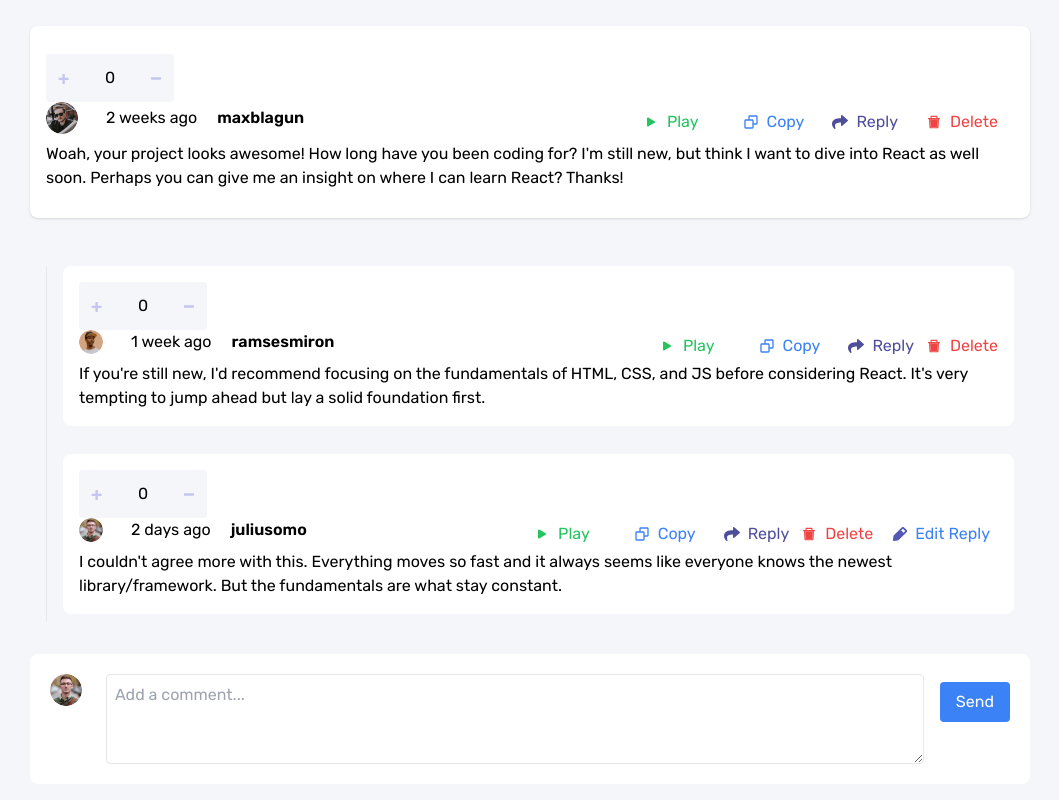
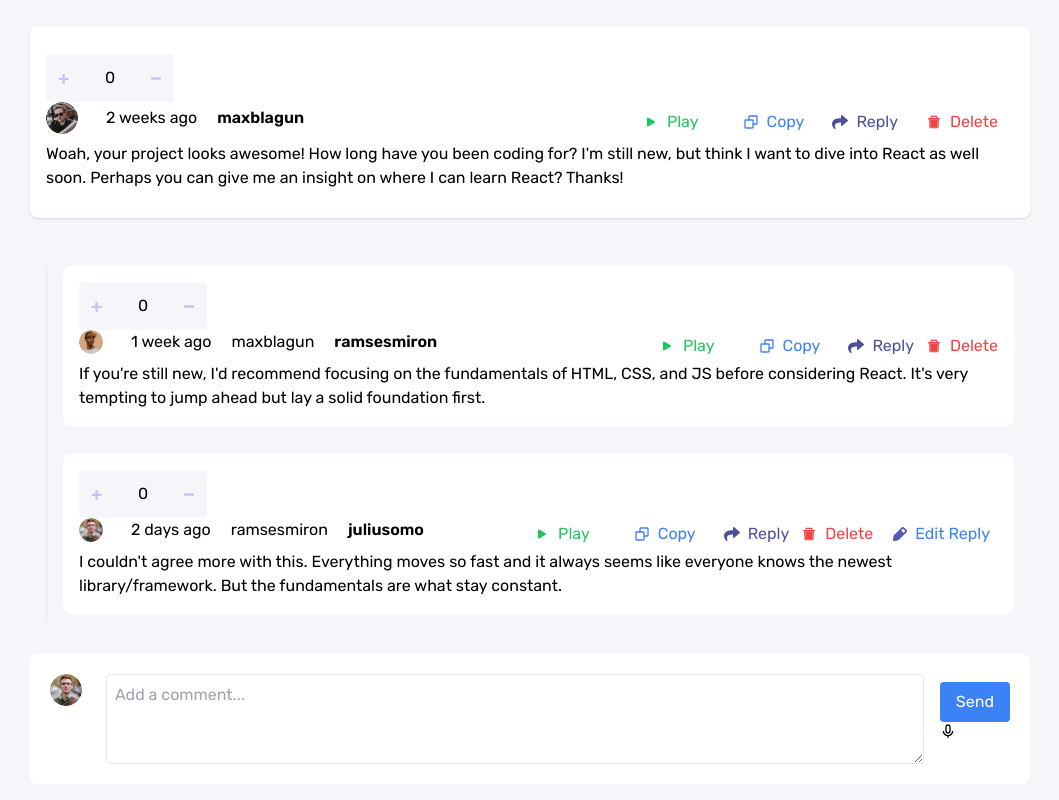
Before and after one commit to olayinka06-dev/Interactive-chat-app, a Next.js app: page /practice in a window 1280 px wide. Shown: the part 246-1046 px from the top of the page, without its empty margins (110-1169 px from the left). Built offline with nearby package versions, Linux system fonts and the light colour scheme.

Commit message:
Integrating voice note

```diff
--- a/src/components/interactive_chat/CommentForm.jsx
+++ b/src/components/interactive_chat/CommentForm.jsx
@@ -1,6 +1,7 @@
 "use client";
 import React, { useState, useEffect } from "react";
 import { useInteractiveChatContext } from "../provider/Context";
+import { BiMicrophone, BiMicrophoneOff } from "react-icons/bi";
 
 const CommentForm = () => {
   const { chatData } = useInteractiveChatContext();
@@ -39,6 +40,17 @@ const CommentForm = () => {
         >
           Send
         </button>
+        <div>
+          {chatData.isRecording ? (
+            <button onClick={chatData.stopRecording}>
+              <BiMicrophoneOff />
+            </button>
+          ) : (
+            <button onClick={chatData.startRecording}>
+              <BiMicrophone />
+            </button>
+          )}
+        </div>
       </div>
     </form>
   );
--- a/src/components/interactive_chat/Reply.jsx
+++ b/src/components/interactive_chat/Reply.jsx
@@ -13,7 +13,7 @@ import { MdOutlineMoreVert } from "react-icons/md";
 const Reply = () => {
   const { chatData } = useInteractiveChatContext();
   const { comment } = useCommentContext();
-  const { reply, handleReplySubmit } = useReplyContext();
+  const { reply } = useReplyContext();
 
   const showDeleteButton = chatData.isCommentBySpecificUsers(comment);
 
@@ -73,6 +73,7 @@ const Reply = () => {
               className="w-6 h-6 rounded-full mr-2"
             />
             <span>{reply.createdAt}</span>
+            <span>{reply.replyingTo}</span>
             <span className="font-semibold">{reply.user.username}</span>
           </div>
           <div className="flex justify-end md:items-center gap-3">
--- /dev/null
+++ b/src/components/interactive_chat/Voice.jsx
@@ -0,0 +1,54 @@
+"use client";
+import React, { useState, useRef } from "react";
+import { BiMicrophone, BiMicrophoneOff, BiStop } from "react-icons/bi";
+
+const VoiceRecorder = () => {
+  const [isRecording, setIsRecording] = useState(false);
+  const [audioUrl, setAudioUrl] = useState(null);
+  const mediaRecorder = useRef(null);
+  const audioChunks = useRef([]);
+
+  const startRecording = async () => {
+    const stream = await navigator.mediaDevices.getUserMedia({ audio: true });
+    mediaRecorder.current = new MediaRecorder(stream);
+
+    mediaRecorder.current.ondataavailable = (event) => {
+      if (event.data.size > 0) {
+        audioChunks.current.push(event.data);
+      }
+    };
+
+    mediaRecorder.current.onstop = () => {
+      const audioBlob = new Blob(audioChunks.current, { type: "audio/mp3" });
+      const url = URL.createObjectURL(audioBlob);
+      setAudioUrl(url);
+    };
+
+    mediaRecorder.current.start();
+    setIsRecording(true);
+  };
+
+  const stopRecording = () => {
+    if (mediaRecorder.current && mediaRecorder.current.state === "recording") {
+      mediaRecorder.current.stop();
+      setIsRecording(false);
+    }
+  };
+
+  return (
+    <div>
+      {isRecording ? (
+        <button onClick={stopRecording}><BiMicrophoneOff/></button>
+      ) : (
+        <button onClick={startRecording}><BiMicrophone/></button>
+      )}
+      {audioUrl && (
+        <audio controls>
+          <source src={audioUrl} type="audio/mp3" />
+        </audio>
+      )}
+    </div>
+  );
+};
+
+export default VoiceRecorder;
--- /dev/null
+++ b/src/components/interactive_chat/VoiceRecorderOne.jsx
@@ -0,0 +1,115 @@
+// import React, { useState } from "react";
+// import { MdRecordVoiceOver } from "react-icons/md";
+
+// const VoiceRecorder = () => {
+//   const [isRecording, setIsRecording] = useState(false);
+//   const [audioBlob, setAudioBlob] = useState(null);
+//   const [audioUrl, setAudioUrl] = useState(null);
+//   const audioChunks = [];
+
+//   const startRecording = async () => {
+//     const stream = await navigator.mediaDevices.getUserMedia({ audio: true });
+//     const mediaRecorder = new MediaRecorder(stream);
+
+//     mediaRecorder.ondataavailable = (event) => {
+//       if (event.data.size > 0) {
+//         audioChunks.push(event.data);
+//       }
+//     };
+
+//     mediaRecorder.onstop = () => {
+//       const audioBlob = new Blob(audioChunks, { type: "audio/mp3" });
+//       setAudioBlob(audioBlob);
+//       const url = URL.createObjectURL(audioBlob);
+//       setAudioUrl(url);
+//     };
+
+//     mediaRecorder.start();
+//     setIsRecording(true);
+//   };
+
+//   const stopRecording = () => {
+//     setIsRecording(false);
+//     mediaRecorder.stop();
+//   };
+
+//   return (
+//     <div>
+//       {isRecording ? (
+//         <button onClick={stopRecording}>Stop Recording</button>
+//       ) : (
+//         <button onClick={startRecording}><MdRecordVoiceOver/></button>
+//       )}
+//       {audioUrl && (
+//         <div>
+//           <audio controls>
+//             <source src={audioUrl} type="audio/mp3" />
+//             Your browser does not support the audio element.
+//           </audio>
+//         </div>
+//       )}
+//     </div>
+//   );
+// };
+
+// export default VoiceRecorder;
+
+"use client";
+
+import React, { useState } from "react";
+
+const VoiceRecorder = () => {
+  const [isRecording, setIsRecording] = useState(false);
+  const [audioBlob, setAudioBlob] = useState(null);
+  const [audioUrl, setAudioUrl] = useState(null);
+  const audioChunks = [];
+  let mediaRecorder;
+
+  const startRecording = async () => {
+    const stream = await navigator.mediaDevices.getUserMedia({ audio: true });
+    mediaRecorder = new MediaRecorder(stream);
+
+    mediaRecorder.ondataavailable = (event) => {
+      if (event.data.size > 0) {
+        audioChunks.push(event.data);
+      }
+    };
+
+    mediaRecorder.onstop = () => {
+      const audioBlob = new Blob(audioChunks, { type: "audio/wav" }); // Updated type
+      setAudioBlob(audioBlob);
+      const url = URL.createObjectURL(audioBlob);
+      setAudioUrl(url);
+    };
+
+    mediaRecorder.start();
+    setIsRecording(true);
+  };
+
+  const stopRecording = () => {
+    setIsRecording(false);
+    if (mediaRecorder) {
+      mediaRecorder.stop();
+    }
+  };
+
+  return (
+    <div>
+      {isRecording ? (
+        <button onClick={stopRecording}>Stop Recording</button>
+      ) : (
+        <button onClick={startRecording}>Start Recording</button>
+      )}
+      {/* {audioUrl && ( */}
+        <div>
+          <audio controls>
+            <source src={audioUrl} type="audio/wav" /> {/* Updated type */}
+            Your browser does not support the audio element.
+          </audio>
+        </div>
+      {/* )} */}
+    </div>
+  );
+};
+
+export default VoiceRecorder;
--- a/src/components/provider/AppWrapper.jsx
+++ b/src/components/provider/AppWrapper.jsx
@@ -1,18 +1,20 @@
 "use client";
-import React, {useEffect, useState} from 'react';
-import { InteractiveChatContext } from './Context';
-import { data } from '../data';
+import React, { useEffect, useRef, useState } from "react";
+import { InteractiveChatContext } from "./Context";
+import { data } from "../data";
 
-
-export const AppWrapper = ({children}) => {
-
+export const AppWrapper = ({ children }) => {
   const [comments, setComments] = useState(data[0].comments);
   const [replyContent, setReplyContent] = useState("");
   const [isPlay, setIsPlay] = useState(false);
   const [isCopy, setIsCopy] = useState(false);
 
+  const [isRecording, setIsRecording] = useState(false);
+  const [audioUrl, setAudioUrl] = useState(null);
+  const mediaRecorder = useRef(null);
+  const audioChunks = useRef([]);
+
   const currentUser = data[0].currentUser;
-
 
   useEffect(() => {
     const storedComments = localStorage.getItem("comments");
@@ -45,16 +47,16 @@ export const AppWrapper = ({children}) => {
     setIsCopy(true);
 
     setTimeout(() => {
-      setIsCopy(false)
+      setIsCopy(false);
     }, 2000);
 
-    navigator.clipboard.writeText(commentContent)
+    navigator.clipboard.writeText(commentContent);
     // .then(() => {
     //   console.log("Content copied to clipboard");
     // });
   };
   const handleCopyReply = (commentContent) => {
-    navigator.clipboard.writeText(commentContent)
+    navigator.clipboard.writeText(commentContent);
     // .then(() => {
     //   console.log("Content copied to clipboard");
     // });
@@ -102,6 +104,7 @@ export const AppWrapper = ({children}) => {
     const newComment = {
       id: Date.now(),
       content: content,
+      audio: audioUrl&&audioUrl,
       createdAt: new Date().toLocaleTimeString(),
       score: 0,
       user: currentUser,
@@ -141,6 +144,33 @@ export const AppWrapper = ({children}) => {
     setComments(updatedComments);
   };
 
+  const startRecording = async () => {
+    const stream = await navigator.mediaDevices.getUserMedia({ audio: true });
+    mediaRecorder.current = new MediaRecorder(stream);
+
+    mediaRecorder.current.ondataavailable = (event) => {
+      if (event.data.size > 0) {
+        audioChunks.current.push(event.data);
+      }
+    };
+
+    mediaRecorder.current.onstop = () => {
+      const audioBlob = new Blob(audioChunks.current, { type: "audio/mp3" });
+      const url = URL.createObjectURL(audioBlob);
+      setAudioUrl(url);
+    };
+
+    mediaRecorder.current.start();
+    setIsRecording(true);
+  };
+
+  const stopRecording = () => {
+    if (mediaRecorder.current && mediaRecorder.current.state === "recording") {
+      mediaRecorder.current.stop();
+      setIsRecording(false);
+    }
+  };
+
   const chatData = {
     isCommentBySpecificUsers,
     handlePlayComment,
@@ -157,16 +187,28 @@ export const AppWrapper = ({children}) => {
     setReplyContent,
     setIsCopy,
     setIsPlay,
+    startRecording,
+    stopRecording,
+    setIsRecording,
+    setAudioUrl,
+    isRecording,
+    audioUrl,
     comments,
     replyContent,
     currentUser,
     isCopy,
-    isPlay
-  }
+    isPlay,
+  };
 
   return (
     <InteractiveChatContext.Provider value={{ chatData }}>
       {children}
     </InteractiveChatContext.Provider>
-  )
-}
+  );
+};
+
+// {audioUrl && (
+//   <audio controls>
+//     <source src={audioUrl} type="audio/mp3" />
+//   </audio>
+// )}
--- a/src/components/provider/Context.jsx
+++ b/src/components/provider/Context.jsx
@@ -1,7 +1,6 @@
 import { createContext, useContext } from "react";
 
-export const InteractiveChatContext = createContext(
-  {
+export const InteractiveChatContext = createContext({
   chatData: {
     isCommentBySpecificUsers: () => {},
     handlePlayComment: () => {},
@@ -16,6 +15,12 @@ export const InteractiveChatContext = createContext(
     handleEditComment: () => {},
     setComments: () => {},
     setReplyContent: () => {},
+    startRecording: () => {},
+    stopRecording: () => {},
+    setIsRecording: () => {},
+    setAudioUrl: () => {},
+    isRecording: false,
+    audioUrl: null,
     comments: [
       {
         id: "",
@@ -25,18 +30,18 @@ export const InteractiveChatContext = createContext(
         user: {
           image: {
             png: "",
-            webp: ""
+            webp: "",
           },
           username: "",
         },
         replies: [],
-      }
+      },
     ],
     replyContent: null,
     currentUser: {
       image: {
         png: "",
-        webp: ""
+        webp: "",
       },
       username: "",
     },
```
Also changed, not shown: src/components/interactive_chat/Comment.jsx (+27 -9 lines).
